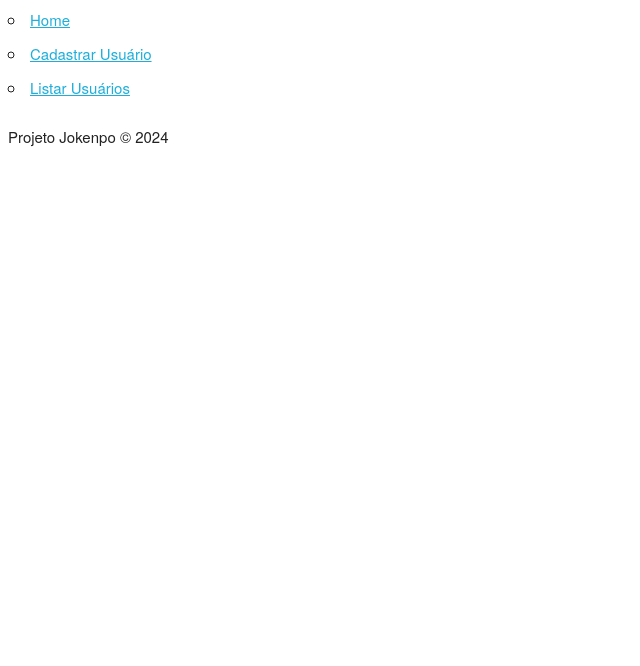
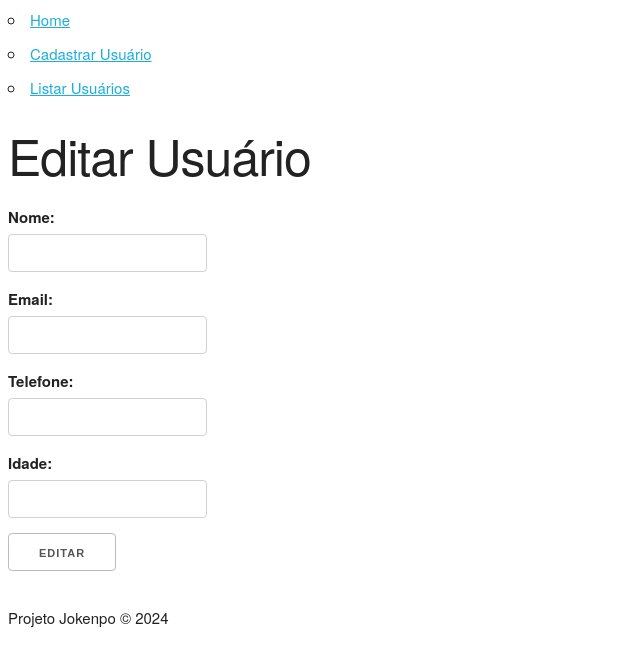
Before and after one commit to phbrugnolo/ReactJokenpo, a React (Create React App) app: page /users/editar/1 in a window 1280 px wide. Shown: the top 666 px of the page, without its empty margins (0-640 px from the left). Built offline with nearby package versions, Linux system fonts and the light colour scheme.

Commit message:
criação de componnete de edição de usuário

```diff
--- a/src/components/pages/user/user-editar.tsx
+++ b/src/components/pages/user/user-editar.tsx
@@ -1,8 +1,86 @@
-function UserEditar(){
-    return (
+import { User } from "../../../models/User";
+import { useState, useEffect } from "react";
+import axios from "axios";
+import { useParams } from "react-router-dom";
+
+function UserEditar() {
+  const { userId } = useParams<{ userId: string }>();
+  const [nome, setNome] = useState("");
+  const [email, setEmail] = useState("");
+  const [telefone, setTelefone] = useState("");
+  const [idade, setIdade] = useState("");
+
+  useEffect(() => {
+    if (userId) {
+      axios
+        .get(`http://localhost:5154/users/buscar/${userId}`)
+        .then((response) => {
+          const user = response.data;
+          setNome(user.nome);
+          setEmail(user.email);
+          setTelefone(user.telefone);
+          setIdade(user.idade.toString());
+        });
+    }
+  }, []);
+
+  function editarUser(e: any) {
+    e.preventDefault();
+    const user = {
+      nome: nome,
+      email: email,
+      telefone: telefone,
+      idade: parseInt(idade),
+    };
+    axios.put(`http://localhost:5154/users/edit/${userId}`, user);
+  }
+
+  return (
+    <div>
+      <h1>Editar Usuário</h1>
+
+      <form onSubmit={editarUser}>
         <div>
-
+          <label>Nome:</label>
+          <input
+            type="text"
+            value={nome}
+            onChange={(e) => setNome(e.target.value)}
+            required
+          />
         </div>
-    );
+        <div>
+          <label>Email:</label>
+          <input
+            type="email"
+            value={email}
+            onChange={(e) => setEmail(e.target.value)}
+            required
+          />
+        </div>
+        <div>
+          <label>Telefone:</label>
+          <input
+            type="text"
+            value={telefone}
+            onChange={(e) => setTelefone(e.target.value)}
+            required
+          />
+        </div>
+        <div>
+          <label>Idade:</label>
+          <input
+            type="number"
+            value={idade}
+            onChange={(e) => setIdade(e.target.value)}
+            required
+          />
+        </div>
+        <div>
+          <button type="submit">editar</button>
+        </div>
+      </form>
+    </div>
+  );
 }
 export default UserEditar;
```
